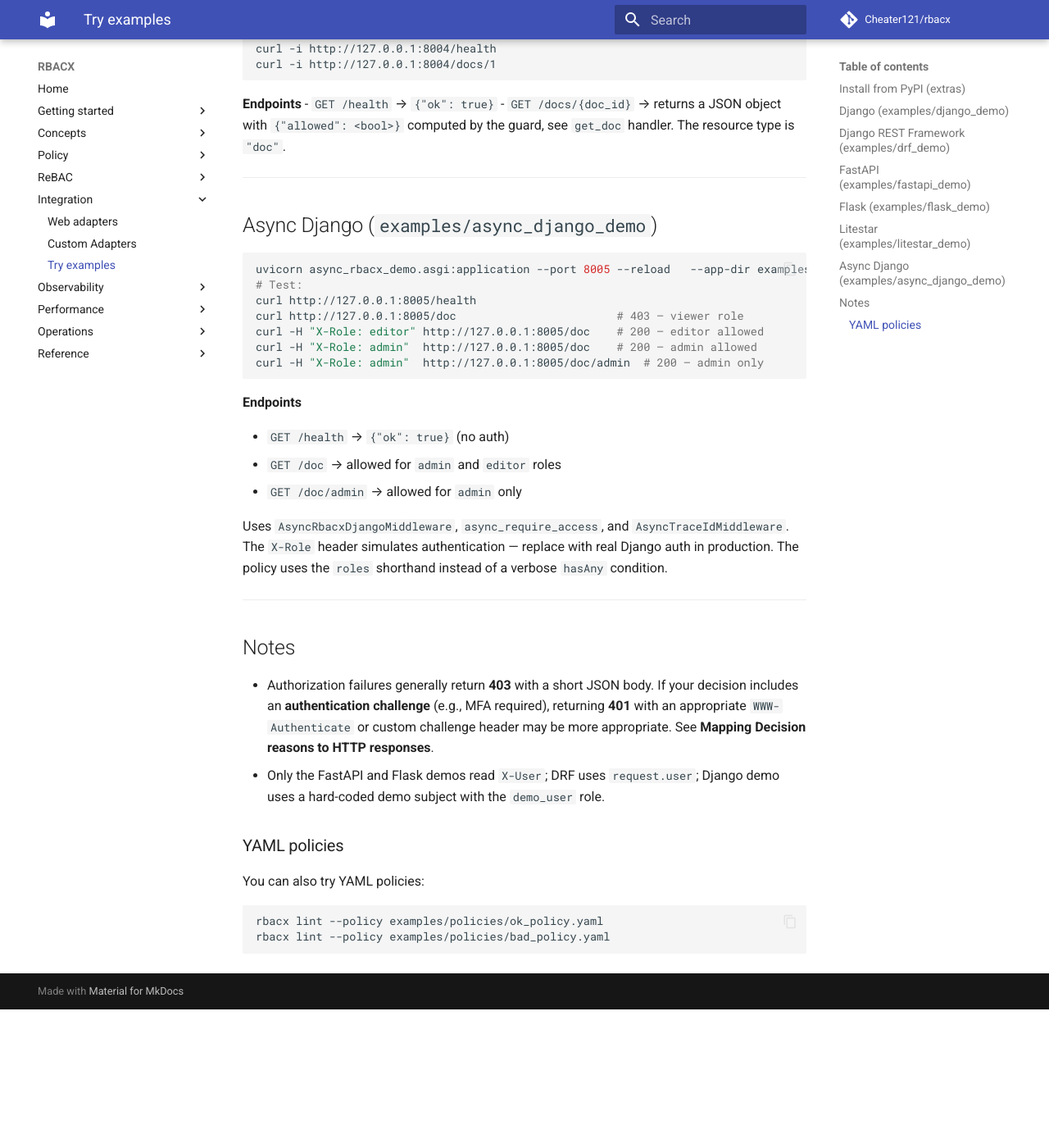
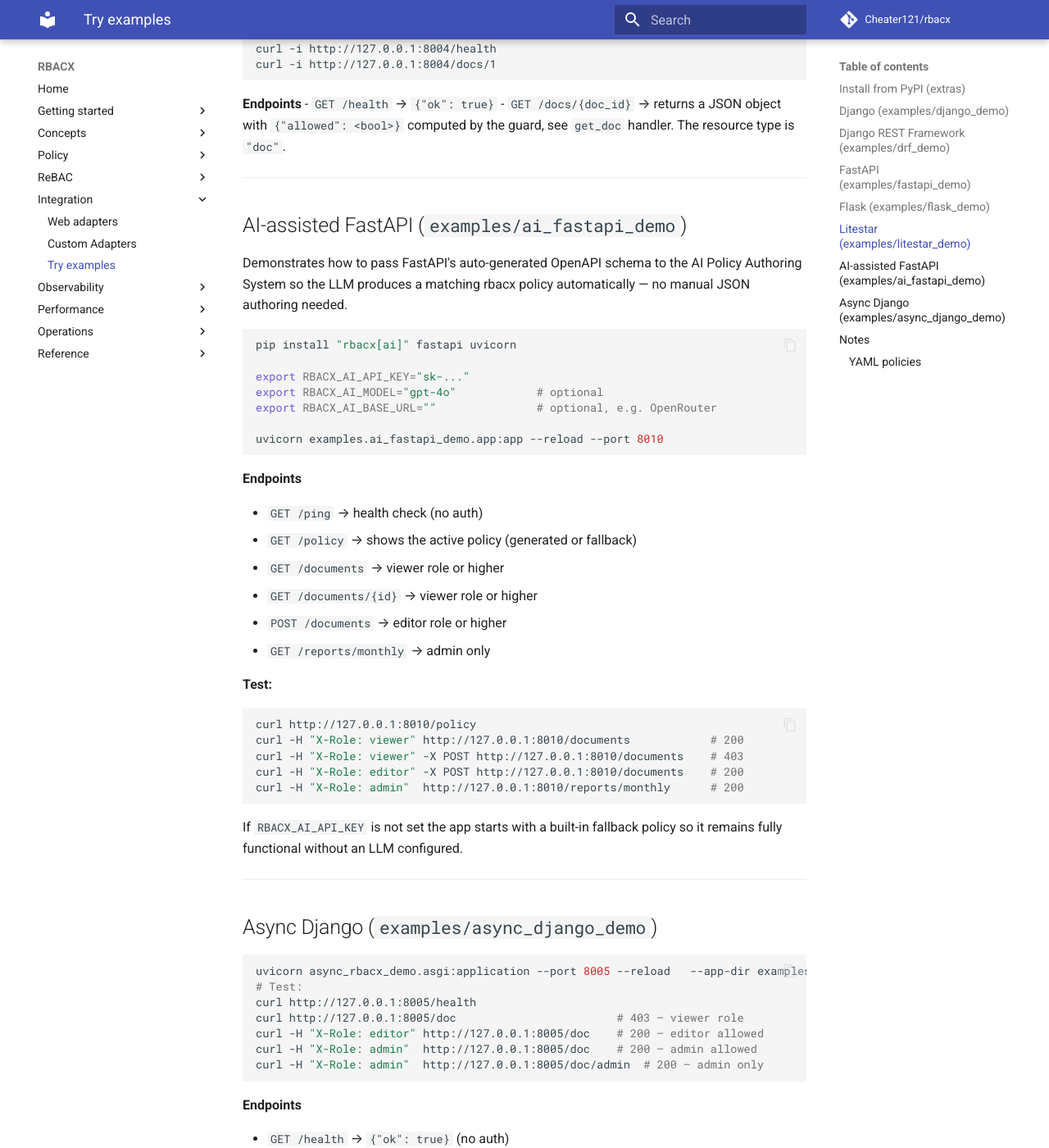
Before and after one commit to Cheater121/rbacx, an MkDocs documentation site: the page built from docs/try_examples.md, in a window 1280 px wide and 1400 px high, scrolled down 2337 px. Shown: the whole window at 82% size. Built offline with MkDocs 1.6.1 and Material for MkDocs 9.7.7, drawn with Linux system fonts in a browser that asks for light colours; comment, search, counter and statistics services are not loaded; before the commit the page ends 3568 px from its top, so only the background shows below that.

Commit message:
fix(docs): actualize docs

````diff
--- a/docs/try_examples.md
+++ b/docs/try_examples.md
@@ -114,6 +114,46 @@
 
 ---
 
+## AI-assisted FastAPI (`examples/ai_fastapi_demo`)
+
+Demonstrates how to pass FastAPI's auto-generated OpenAPI schema to the AI
+Policy Authoring System so the LLM produces a matching rbacx policy
+automatically — no manual JSON authoring needed.
+
+```bash
+pip install "rbacx[ai]" fastapi uvicorn
+
+export RBACX_AI_API_KEY="sk-..."
+export RBACX_AI_MODEL="gpt-4o"            # optional
+export RBACX_AI_BASE_URL=""               # optional, e.g. OpenRouter
+
+uvicorn examples.ai_fastapi_demo.app:app --reload --port 8010
+```
+
+**Endpoints**
+
+- `GET /ping` → health check (no auth)
+- `GET /policy` → shows the active policy (generated or fallback)
+- `GET /documents` → viewer role or higher
+- `GET /documents/{id}` → viewer role or higher
+- `POST /documents` → editor role or higher
+- `GET /reports/monthly` → admin only
+
+**Test:**
+
+```bash
+curl http://127.0.0.1:8010/policy
+curl -H "X-Role: viewer" http://127.0.0.1:8010/documents            # 200
+curl -H "X-Role: viewer" -X POST http://127.0.0.1:8010/documents    # 403
+curl -H "X-Role: editor" -X POST http://127.0.0.1:8010/documents    # 200
+curl -H "X-Role: admin"  http://127.0.0.1:8010/reports/monthly      # 200
+```
+
+If `RBACX_AI_API_KEY` is not set the app starts with a built-in fallback
+policy so it remains fully functional without an LLM configured.
+
+---
+
 ## Async Django (`examples/async_django_demo`)
 
 ```bash
````
Also changed, not shown: docs/adapters.md (+9 -0 lines), docs/api.md (+37 -0 lines), docs/highlights.md (+7 -2 lines).
